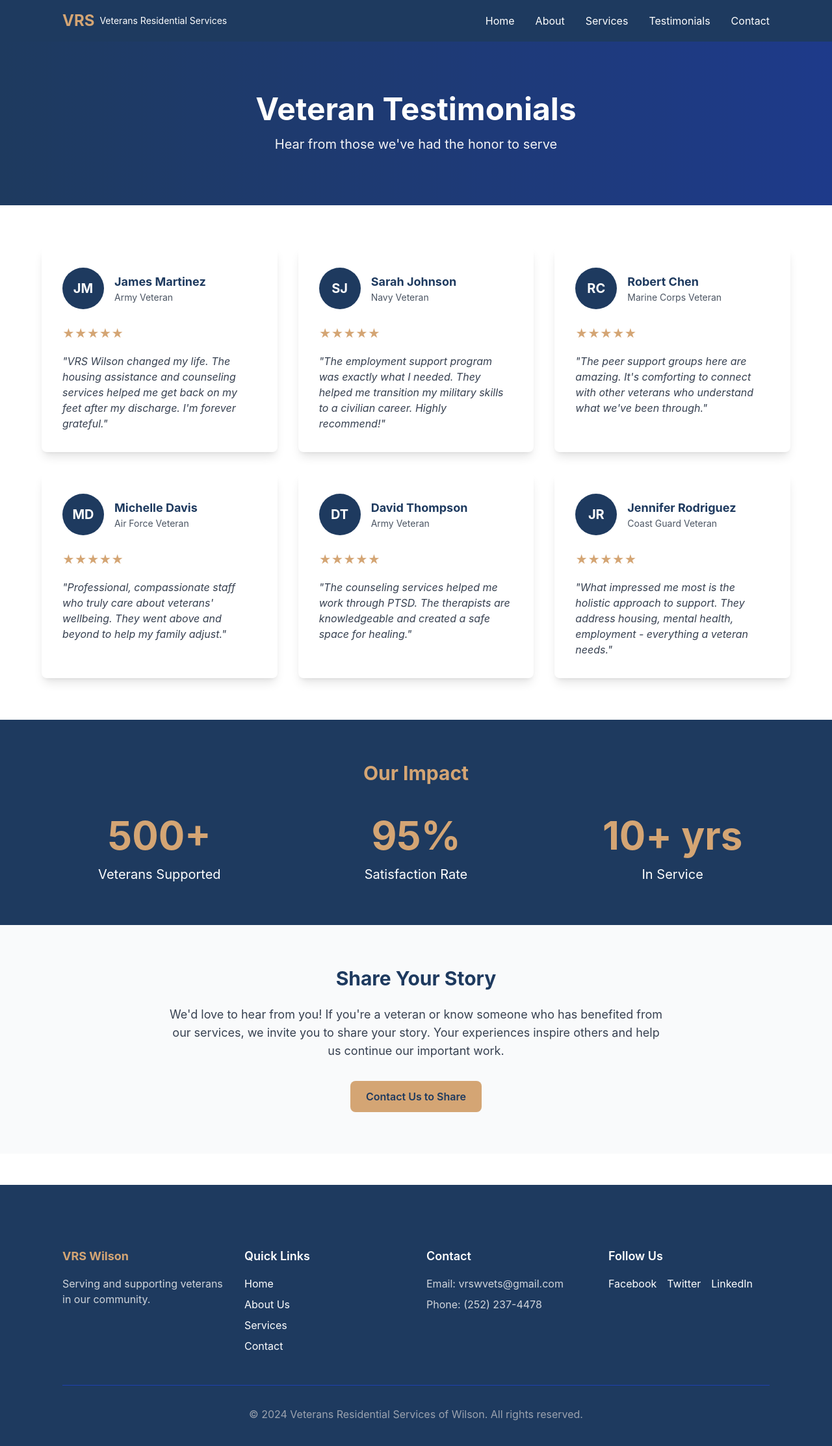
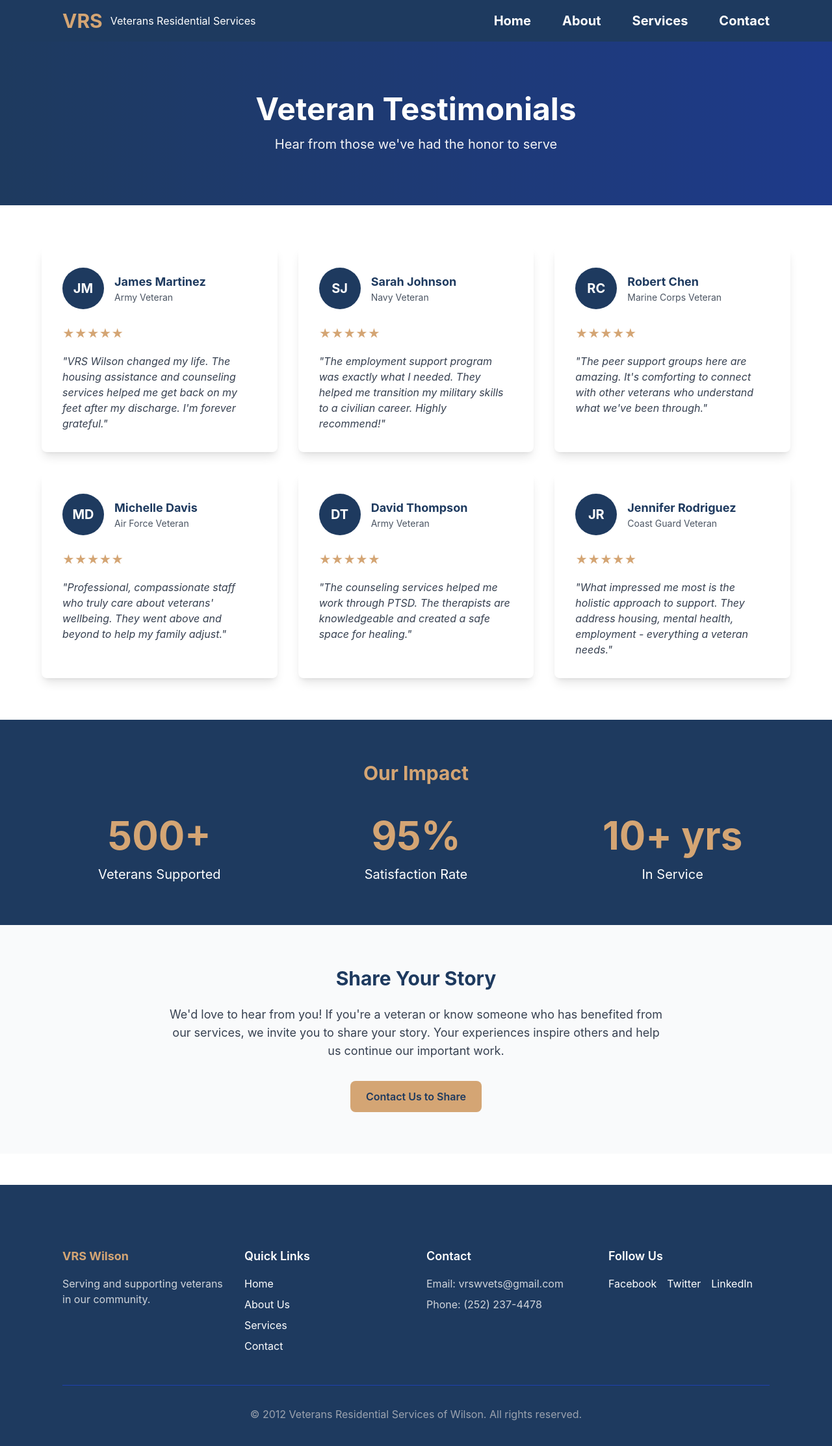
Before and after one commit to Brandon5667/VRSW, a React (Vite) app: page /testimonials in a window 1280 px wide. Shown: the top 2226 px of the page at 65% size. Built offline with nearby package versions, Linux system fonts and the light colour scheme.

Commit message:
flags and nav

```diff
--- a/src/components/Footer.jsx
+++ b/src/components/Footer.jsx
@@ -38,7 +38,7 @@ export default function Footer() {
         </div>
 
         <div className="border-t border-blue-800 py-8 text-center text-gray-400">
-          <p>&copy; 2024 Veterans Residential Services of Wilson. All rights reserved.</p>
+          <p>&copy; 2012 Veterans Residential Services of Wilson. All rights reserved.</p>
         </div>
       </div>
     </footer>
--- a/src/components/Navigation.jsx
+++ b/src/components/Navigation.jsx
@@ -8,10 +8,10 @@ export default function Navigation() {
     <nav className="bg-navy text-white shadow-lg">
       <div className="max-w-6xl mx-auto px-4 sm:px-6 lg:px-8">
         <div className="flex justify-between items-center h-16">
-          <Link to="/" className="flex items-center">
-            <span className="font-bold text-2xl text-gold">VRS</span>
-            <span className="ml-2 text-sm hidden sm:inline">Veterans Residential Services</span>
-          </Link>
+          <div to="/" className="flex items-center">
+            <span className="font-bold text-3xl text-gold">VRS</span>
+            <span className="ml-3 text-med">Veterans Residential Services</span>
+          </div>
 
           <button
             onClick={() => setIsOpen(!isOpen)}
@@ -22,11 +22,11 @@ export default function Navigation() {
             </svg>
           </button>
 
-          <div className={`hidden md:flex space-x-8`}>
+          <div className={`hidden md:flex space-x-12 text-xl font-bold `}>
             <Link to="/" className="hover:text-gold transition">Home</Link>
             <Link to="/about" className="hover:text-gold transition">About</Link>
             <Link to="/services" className="hover:text-gold transition">Services</Link>
-            <Link to="/testimonials" className="hover:text-gold transition">Testimonials</Link>
+            <Link to="/testimonials" className="hover:text-gold hidden transition">Testimonials</Link>
             <Link to="/contact" className="hover:text-gold transition">Contact</Link>
           </div>
         </div>
```
